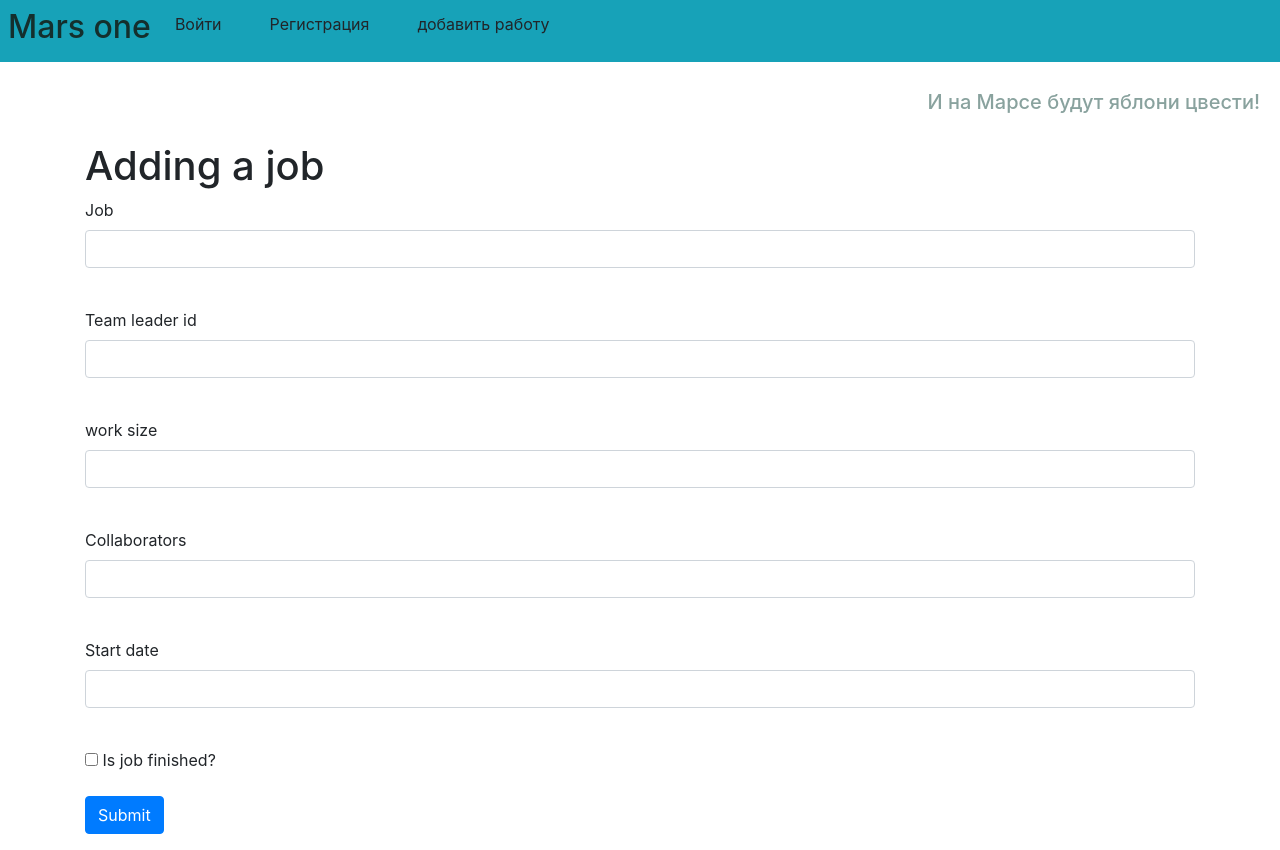
After one commit to AlexAntlex/Lyceum_site2, a Flask app: page /addjob in a window 1280 px wide. The commit adds this page. Run offline with Flask 2, Linux system fonts and the light colour scheme; some libraries are stand-ins or nearby versions.

Commit message:
Модель, шаблон, обработчик для работы

```diff
--- a/data/jobs.py
+++ b/data/jobs.py
@@ -17,6 +17,6 @@ class Job(SqlAlchemyBase, SerializerMixin):
     collaborators = sqlalchemy.Column(sqlalchemy.String, nullable=True)
     start_date = sqlalchemy.Column(sqlalchemy.String, nullable=True)
     end_date = sqlalchemy.Column(sqlalchemy.String, nullable=True)
-    is_finished = sqlalchemy.Column(sqlalchemy.Boolean, default=True)
+    is_finished = sqlalchemy.Column(sqlalchemy.Boolean, default=False)
 
     user = orm.relation('User')
--- /dev/null
+++ b/form/add_job.py
@@ -0,0 +1,13 @@
+from flask_wtf import FlaskForm
+from wtforms import StringField, SubmitField, IntegerField, BooleanField
+from wtforms.validators import DataRequired, InputRequired
+
+
+class JobForm(FlaskForm):
+    job = StringField('Job', validators=[DataRequired()])
+    team_leader = IntegerField('Team leader id', validators=[DataRequired()])
+    work_size = IntegerField('work size', validators=[InputRequired()])
+    collaborators = StringField('Collaborators', validators=[DataRequired()])
+    start_date = StringField('Start date', validators=[DataRequired()])
+    is_finished = BooleanField('Is job finished?', validators=[DataRequired()])
+    submit = SubmitField('Submit')
--- a/form/register.py
+++ b/form/register.py
@@ -1,5 +1,5 @@
 from flask_wtf import FlaskForm
-from wtforms import PasswordField, StringField, TextAreaField, SubmitField, IntegerField
+from wtforms import PasswordField, StringField, SubmitField, IntegerField
 from wtforms.fields.html5 import EmailField
 from wtforms.validators import DataRequired, InputRequired
 
--- a/main.py
+++ b/main.py
@@ -1,10 +1,11 @@
-from django.shortcuts import redirect
+from werkzeug.utils import redirect
 from flask import Flask, render_template
 from flask_login import login_user, LoginManager
 
 from data import db_session
 from data.jobs import Job
 from data.users import User
+from form.add_job import JobForm
 from form.login import LoginForm
 from form.register import RegisterForm
 
@@ -40,15 +41,37 @@ def reqister():
                                    form=form,
                                    message="Такой пользователь уже есть")
         user = User(
+            surname=form.surname.data,
             name=form.name.data,
-            email=form.email.data,
-            about=form.about.data
+            age=form.age.data,
+            position=form.position.data,
+            speciality=form.speciality.data,
+            address=form.address.data,
+            email=form.email.data
         )
         user.set_password(form.password.data)
         session.add(user)
         session.commit()
         return redirect('/login')
     return render_template('register.html', title='Регистрация', form=form)
+
+
+@app.route('/addjob', methods=['GET', 'POST'])
+def addjob():
+    form = JobForm()
+    if form.validate_on_submit():
+        session = db_session.create_session()
+        job = Job(
+            job=form.job.data,
+            team_leader=form.team_leader.data,
+            work_size=form.work_size.data,
+            collaborators=form.collaborators.data,
+            is_finished=form.is_finished.data
+        )
+        session.add(job)
+        session.commit()
+        return redirect('/')
+    return render_template('job.html', title='Adding a job', form=form)
 
 
 @app.route('/login', methods=['GET', 'POST'])
--- /dev/null
+++ b/static/css/style.css
@@ -0,0 +1,6 @@
+.color-text { color: #89a29e;
+              text-align: right;
+              padding: 20px;
+                }
+.color-text-title { color: #142f2d;
+                    }
--- a/templates/base.html
+++ b/templates/base.html
@@ -6,19 +6,34 @@
     <link rel="stylesheet"
           href="https://maxcdn.bootstrapcdn.com/bootstrap/4.4.1/css/bootstrap.min.css">
     <style>
-        h4 {
-            color: #175c56;
-            padding: 5px;
-            }
+       @import url("static/css/style.css")
     </style>
     </head>
     <body>
-    <header class="container-fluid text-light bg-info p-2 mb-2 d-flex">
-       <div class="alert alert-info">
-           <h2>Mars one</h2>
+    <header class="flex-container bg-info p-2 mb-2 d-flex">
+        <div class="color-text-title"><h2>Mars one</h2></div>
+
+        <ul class="nav">
+           <li class="nav-item">
+                <a class="dropdown-item" href="/login">Войти</a>
+           </li>
+           <li class="nav-item">
+                <a class="dropdown-item" href="/register">Регистрация</a>
+           </li>
+           <li class="nav-item">
+                <a class="dropdown-item" href="/addjob">добавить работу</a>
+           </li>
+       </ul>
+    </header>
+    <div class="color-text">
+        {% if current_user.is_authenticated %}
+             <h5>И на Марсе будут яблони цвести!
+                <p align="right">{{ current_user.name }}</p>
+             </h5>
+        {% else %}
+                <h5>И на Марсе будут яблони цвести!</h5>
+        {% endif %}
         </div>
-    <h4>И на Марсе будут яблони цвести!</h4>
-    </header>
     <main role="main" class="container">
         {% block content %}{% endblock %}
     </main>
--- a/templates/index.html
+++ b/templates/index.html
@@ -1,7 +1,7 @@
 {% extends "base.html" %}
 
 {% block content %}
-<h1>Works log</h1>
+<div class="text text-center"><h1>Works log</h1></div>
 {% for job in jobs %}
 
     <h4>Action # {{ job.id }}</h4>
--- /dev/null
+++ b/templates/job.html
@@ -0,0 +1,64 @@
+{% extends "base.html" %}
+
+{% block content %}
+<h1>Adding a job</h1>
+<form action="" method="post">
+    {{ form.hidden_tag() }}
+    {{ form.csrf_token }}
+    <p>
+        {{ form.job.label }}<br>
+        {{ form.job(class="form-control") }}<br>
+        {% for error in form.job.errors %}
+            <p class="alert alert-danger" role="alert">
+                {{ error }}
+            </p>
+        {% endfor %}
+    </p>
+    <p>
+        {{ form.team_leader.label }}<br>
+        {{ form.team_leader(class="form-control") }}<br>
+        {% for error in form.team_leader.errors %}
+            <p class="alert alert-danger" role="alert">
+                {{ error }}
+            </p>
+        {% endfor %}
+    </p>
+    <p>
+        {{ form.work_size.label }}<br>
+        {{ form.work_size(class="form-control") }}<br>
+        {% for error in form.work_size.errors %}
+            <p class="alert alert-danger" role="alert">
+                {{ error }}
+            </p>
+        {% endfor %}
+    </p>
+    <p>
+        {{ form.collaborators.label }}<br>
+        {{ form.collaborators(class="form-control") }}<br>
+        {% for error in form.collaborators.errors %}
+            <p class="alert alert-danger" role="alert">
+                {{ error }}
+            </p>
+        {% endfor %}
+    </p>
+    <p>
+        {{ form.start_date.label }}<br>
+        {{ form.start_date(class="form-control") }}<br>
+        {% for error in form.start_date.errors %}
+            <p class="alert alert-danger" role="alert">
+                {{ error }}
+            </p>
+        {% endfor %}
+    </p>
+    <p>
+        <td>{{ form.is_finished }} {{ form.is_finished.label }}</td>
+        {% for error in form.is_finished.errors %}
+            <p class="alert alert-danger" role="alert">
+                {{ error }}
+            </p>
+        {% endfor %}
+    </p>
+    <p>{{ form.submit(type="submit", class="btn btn-primary") }}</p>
+    {{message}}
+</form>
+{% endblock %}
```
Also changed, not shown: db/mars.sqlite.
